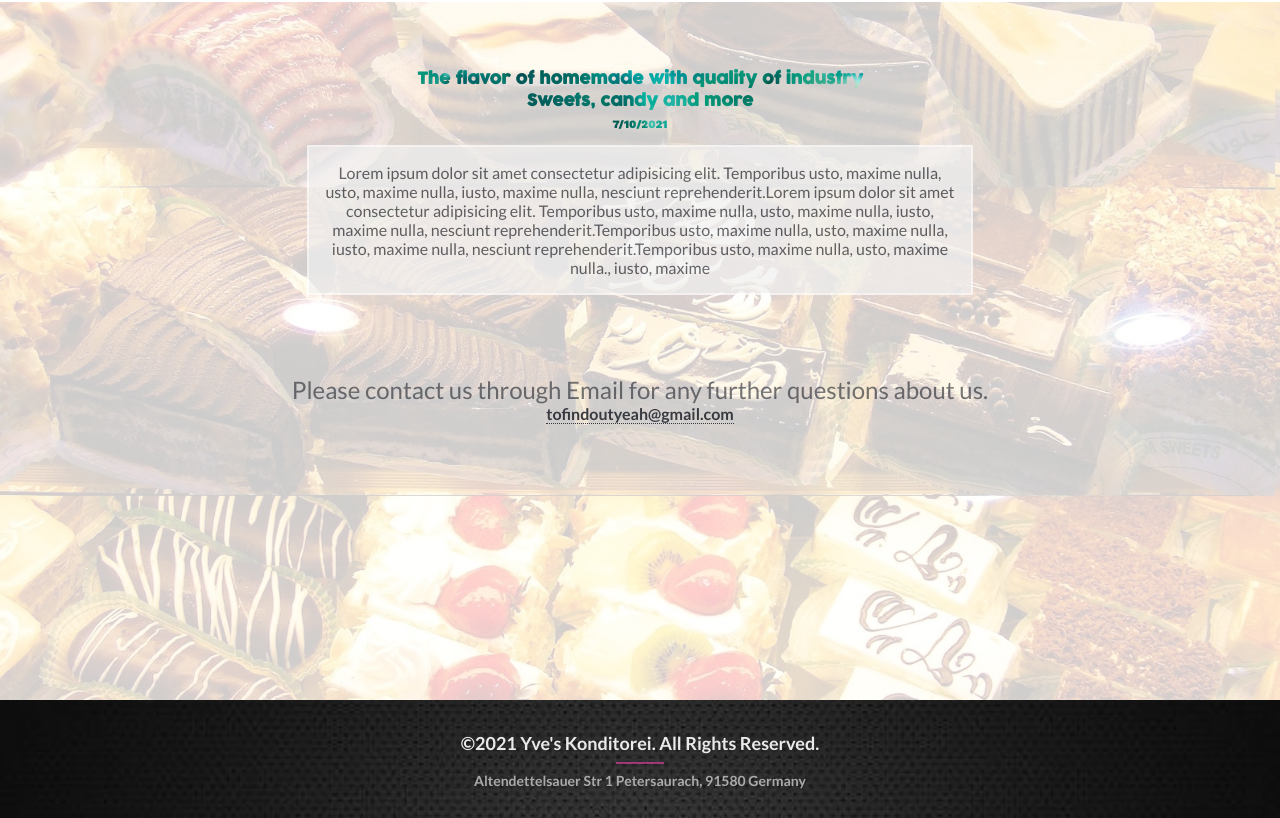
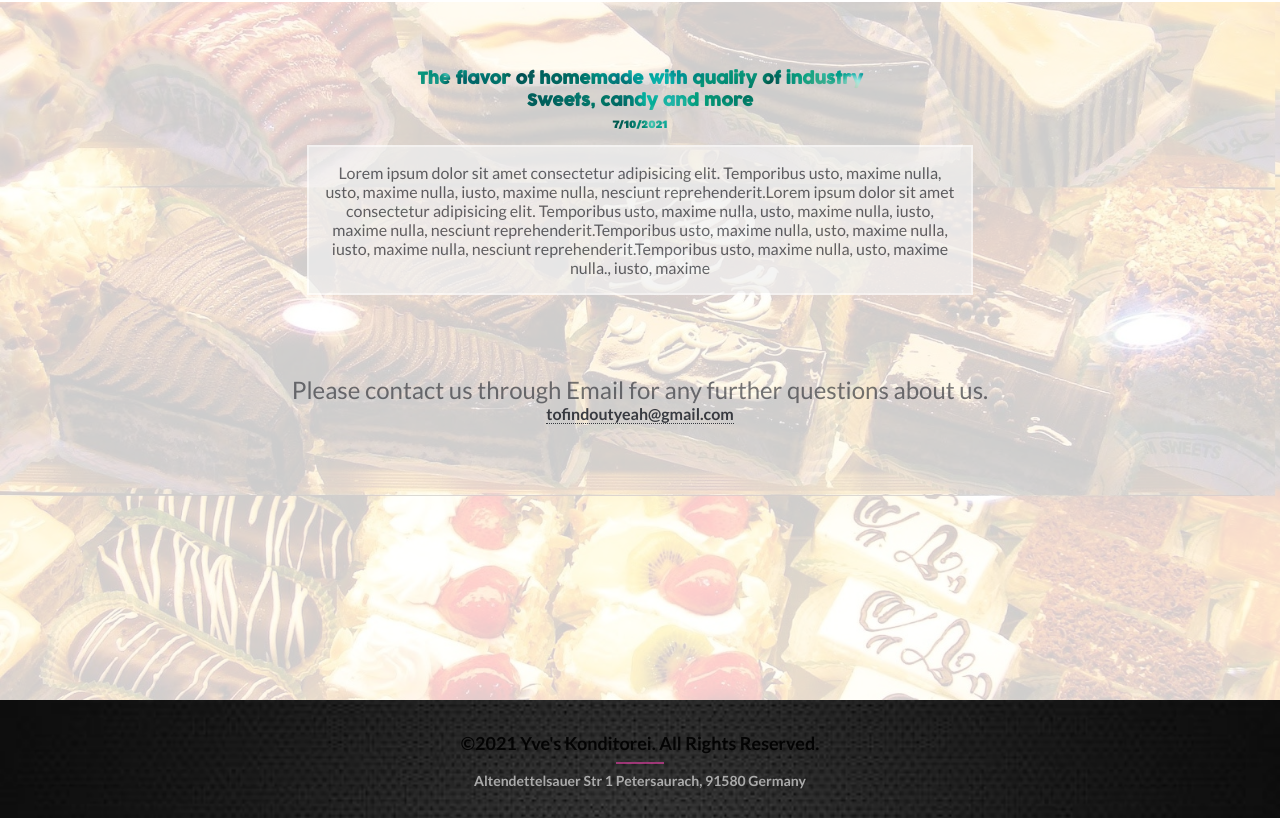
Before and after one commit to sheylaPozo/Capstone-Bakery, a website: page about.html in a window 1280 px wide. Shown: the part 100-918 px from the top of the page. Drawn offline with nearby package versions, Linux system fonts and the light colour scheme.

Commit message:
add black class

```diff
--- a/Assets/about.css
+++ b/Assets/about.css
@@ -615,6 +615,10 @@ main {
   font-size: 18px;
 }
 
+.blacks {
+  color: black;
+}
+
 .main-section-text {
   margin-top: 0.5rem;
   opacity: 0.6;
--- a/about.html
+++ b/about.html
@@ -82,7 +82,7 @@
     </section>
     <main>
         <div class="main-section-info text-center">
-            <h2 class="main-section-title">
+            <h2 class="main-section-title blacks">
                 ©2021 Yve's Konditorei. All Rights Reserved.
             </h2>
             <p class="footer-top-underline display-flex-center">
```
